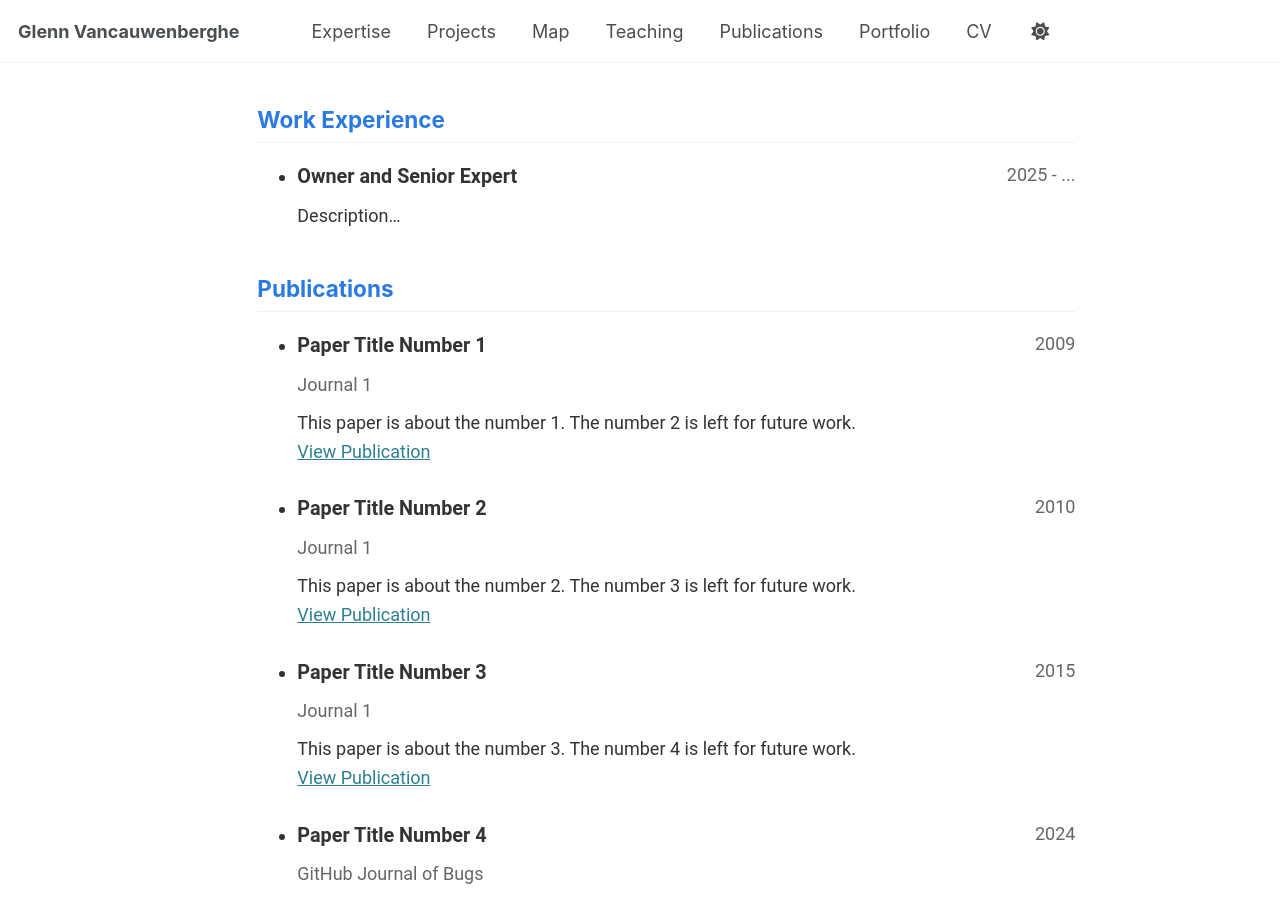
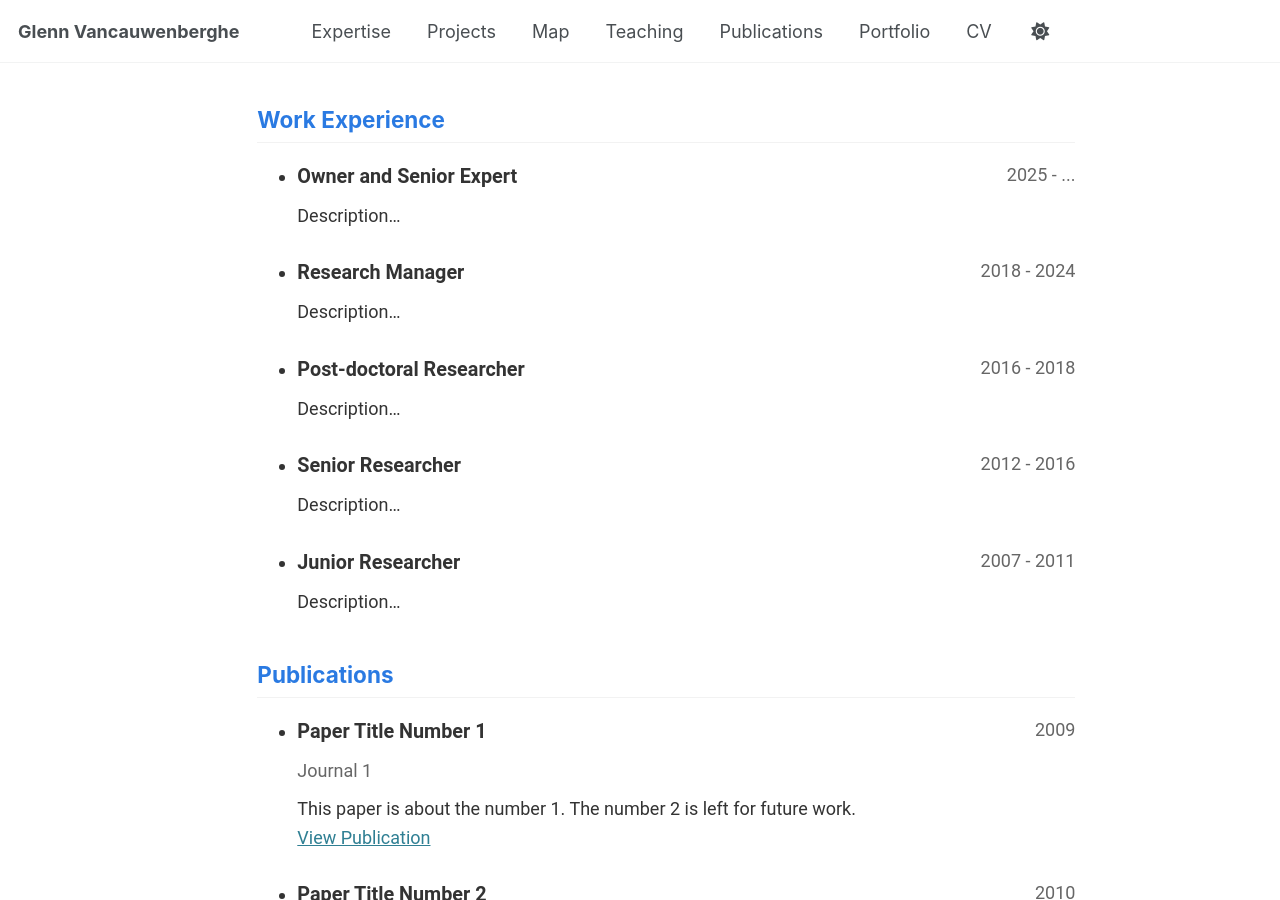
Before and after one commit to GVancauwenberghe/gvancauwenberghe.github.io, a Jekyll site: the page built from _pages/cv-json.md, in a window 1280 px wide and 900 px high, scrolled down 816 px. Built offline with Jekyll 4.4.1, drawn with Linux system fonts in a browser that asks for light colours.

Commit message:
Update cv.json

```diff
--- a/_data/cv.json
+++ b/_data/cv.json
@@ -38,7 +38,43 @@
     "endDate": "...",
     "summary": "Description…",
     "highlights": []
-    }
+    },
+     {
+    "name": "GEONOTGEO",
+    "position": "Research Manager",
+    "url": "https://company.com",
+    "startDate": "2018",
+    "endDate": "2024",
+    "summary": "Description…",
+    "highlights": []
+    },
+     {
+    "name": "GEONOTGEO",
+    "position": "Post-doctoral Researcher",
+    "url": "https://company.com",
+    "startDate": "2016",
+    "endDate": "2018",
+    "summary": "Description…",
+    "highlights": []
+    },
+     {
+    "name": "GEONOTGEO",
+    "position": "Senior Researcher",
+    "url": "https://company.com",
+    "startDate": "2012",
+    "endDate": "2016",
+    "summary": "Description…",
+    "highlights": []
+    },
+     {
+    "name": "GEONOTGEO",
+    "position": "Junior Researcher",
+    "url": "https://company.com",
+    "startDate": "2007",
+    "endDate": "2011",
+    "summary": "Description…",
+    "highlights": []
+    },
   ],
   "education": [
     {
```
